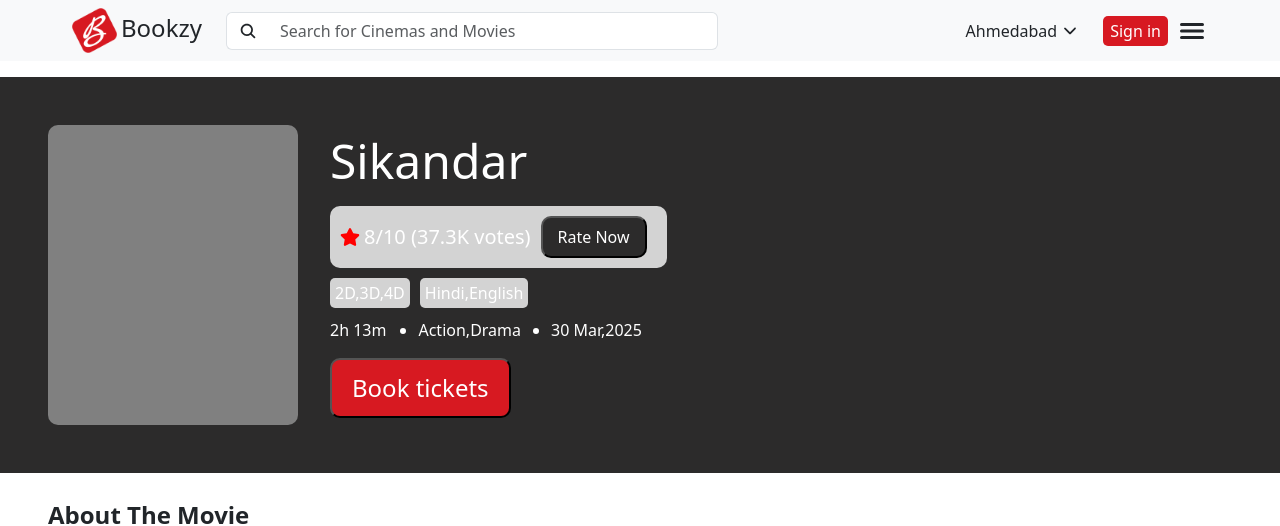
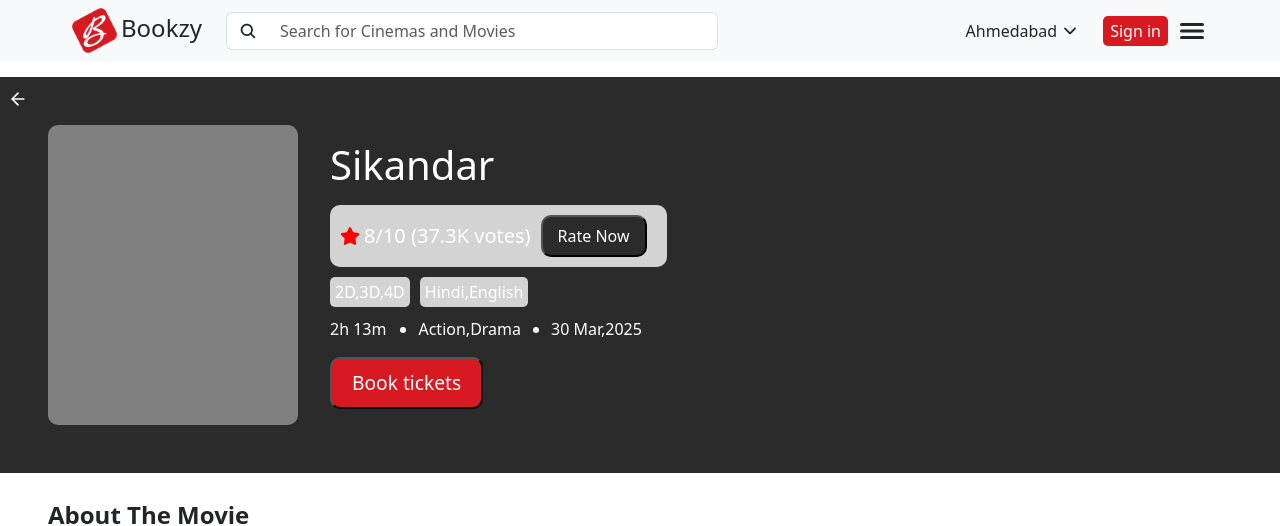
Before and after one commit to Srushtipatel14/booking, a React (Vite) app: page /movie in a window 1280 px wide. Shown: the top 526 px of the page. Built offline with nearby package versions, Linux system fonts and the light colour scheme.

Commit message:
solve css issue

```diff
--- a/src/components/carousal.jsx
+++ b/src/components/carousal.jsx
@@ -24,7 +24,7 @@ const Carousel = () => {
         }}
         modules={[Autoplay, Pagination, EffectFade]}
       >
-        {/* <SwiperSlide>
+        <SwiperSlide>
           <div className="carousel-slide carousel-slide1">
             <div className='left_carousel1 d-sm-block p-sm-3 w-100'>
               <div className="d-flex align-items-center gap-1 mb-4 d-none d-md-flex">
@@ -51,7 +51,7 @@ const Carousel = () => {
               <img src="ticket.png" alt="ticket_image" style={{ height: "350px", maxWidth: "330px", width: "300px" }} />
             </div>
           </div>
-        </SwiperSlide> */}
+        </SwiperSlide>
         <SwiperSlide>
           <div className="carousel-slide carousel-slide2">
             <div className='left_carousel2 d-sm-block p-sm-3 w-100'>
@@ -60,10 +60,10 @@ const Carousel = () => {
             </div>
           </div>
         </SwiperSlide>
-        {/* <SwiperSlide>
+        <SwiperSlide>
           <div className="carousel-slide carousel-slide3">
           </div>
-        </SwiperSlide> */}
+        </SwiperSlide>
       </Swiper>
     </div>
   );
--- a/src/components/home.jsx
+++ b/src/components/home.jsx
@@ -7,9 +7,9 @@ const Home =()=>{
     return(
         <div className="container-fluid p-0">
             <Carousal/>
-            {/* <RecommendedMovie/> */}
+            <RecommendedMovie/>
             <Ad/>
-            {/* <UpcomingMovie/> */}
+            <UpcomingMovie/>
             <Footer/>
         </div>
     )
--- a/src/components/movie.jsx
+++ b/src/components/movie.jsx
@@ -1,16 +1,24 @@
 import "../css/movie.css";
 import { FaStar } from "react-icons/fa";
 import Footer from "./footer";
-import {useNavigate} from "react-router-dom";
+import { useNavigate } from "react-router-dom";
+import { FiArrowLeft } from "react-icons/fi";
 const Movie = () => {
-    const navigate=useNavigate();
+    const navigate = useNavigate();
     return (
         <div className="container-fluid mt-3 p-0 ">
-            <div className="d-flex align-items-center movie_detail">
+            <div className="d-flex movie_detail">
+                <div
+                    className="position-absolute p-2"
+                    style={{ cursor: "pointer" }}
+                    onClick={() => navigate(-1)} >
+                    <FiArrowLeft size={20} color="white"/>
+                </div>
+                <div className="d-flex align-items-center ">
                     <div className="movie_left my-5 ms-5 me-3">
                     </div>
                     <div className="movie_right mx-3">
-                    <p className="display-5">Sikandar</p>
+                        <p className="display-6">Sikandar</p>
                         <div className="d-flex movie_rate_section">
                             <p className="m-0 d-flex align-items-center fs-5 gap-1">
                                 <FaStar size={20} color="red" />
@@ -30,7 +38,8 @@ const Movie = () => {
                             </ul>
                         </div>
                         <div>
-                        <button className="movie_book_btn" onClick={()=>navigate("/showList")}>Book tickets</button>
+                            <button className="movie_book_btn" onClick={() => navigate("/showList")}>Book tickets</button>
+                        </div>
                     </div>
                 </div>
             </div>
@@ -44,7 +53,7 @@ const Movie = () => {
                 <p className="about_movie_title">Cast</p>
 
                 <div className="cast_scroll mt-4">
-                    {[1, 2, 3, 4, 5, 6, 7,8,9].map((item) => (
+                    {[1, 2, 3, 4, 5, 6, 7, 8, 9].map((item) => (
                         <div key={item} className="cast-card p-0">
                             <img className="cast_img" src="https://img.freepik.com/premium-vector/user-icons-includes-user-icons-people-icons-symbols-premiumquality-graphic-design-elements_981536-526.jpg" alt="cast_image" />
                             <p>Jannelia D'suza</p>
@@ -53,7 +62,7 @@ const Movie = () => {
                     ))}
                 </div>
             </div>
-            <Footer/>
+            <Footer />
         </div>
     )
 }
--- a/src/components/show.jsx
+++ b/src/components/show.jsx
@@ -2,7 +2,7 @@ import "../css/show.css";
 import { useNavigate } from "react-router-dom";
 
 const Show = () => {
-    const navigate=useNavigate()
+    const navigate = useNavigate()
     return (
         <div className="container-fluid p-0 show_detail">
             <div className="container-fluid p-0 mt-3 show_inner_detail">
@@ -15,19 +15,20 @@ const Show = () => {
                             <div className="show_detail_type" key={index}><span>{item}</span></div>
                         ))}
                     </div>
-                    <hr />
+                </div>
+                <hr/>
+                <div className="d-flex mt-1 show_detail_title show_detail_title_ext ">
                     <div className="show_detail_sec2 pb-2 w-100">
                         <div className="d-flex overflow-x-auto w-50">
-                            {[1, 2, 3, 4, 5, 6,7,8,9].map((item, index) => (
+                            {[1, 2, 3, 4, 5, 6, 7, 8, 9].map((item, index) => (
                                 <div key={index} className="show_detail_date px-4 py-2">{item}</div>
                             ))}
                         </div>
-                        {/* <div className="d-flex  d-none d-md-block">
+                        <div className="d-flex d-none d-md-block">
                             <div className="show_detail_ext">Hindi-2D</div>
                             <div className="show_detail_ext">Price Range</div>
-                        </div> */}
+                        </div>
                     </div>
-
                 </div>
             </div>
 
@@ -39,7 +40,7 @@ const Show = () => {
                                 <div className="show_movie_name_left"><p className="fs-6">Sikandar</p></div>
                                 <div className="show_movie_name_right">
                                     {["1:00 PM", "1:00 PM", "1:00 PM", "1:00 PM", "1:00 PM", "1:00 PM", "1:00 PM"].map((item, index) => (
-                                        <div className="show_movie_time" onClick={()=>navigate("seat")} key={index}>{item}</div>
+                                        <div className="show_movie_time" onClick={() => navigate("seat")} key={index}>{item}</div>
                                     ))}
                                 </div>
                             </div>
--- a/src/css/carousel.css
+++ b/src/css/carousel.css
@@ -1,6 +1,6 @@
 /* ================================= carousel css ======================================= */
 .carousel-container {
-  width: 100vw;
+  width: 100%;
   height: 45vh;
   overflow: hidden;
   display: flex;
--- a/src/css/movie.css
+++ b/src/css/movie.css
@@ -39,7 +39,7 @@ color: white;
     border-radius: 10px;
     color: var( --secondary-sub-color);
     padding: 10px 20px;
-    font-size: 1.5rem;
+    font-size: 1.2rem;
 }
 
 .movie_type_lan{
--- a/src/css/show.css
+++ b/src/css/show.css
@@ -7,8 +7,9 @@
     background-color: rgb(238, 236, 236);
 }
 
-.show_inner_detail{
-    background-color: var(--secondary-sub-color);
+.show_inner_detail {
+  background-color: var(--secondary-sub-color);
+  box-shadow: 0 3px 3px -2px lightgrey;
 }
 
   @media (max-width: 855px) {
@@ -54,12 +55,12 @@
     -ms-overflow-style: auto;
   }
 
-  .show_detail_ext{
+  /* .show_detail_ext{
     display: flex;
     justify-content: center;
     align-items: center;
     border: 1px solid lightgray;
-  }
+  } */
 
   .show_data{
     background-color: var(--secondary-sub-color);
```
Lines whose indentation alone changed are shown as unchanged.
